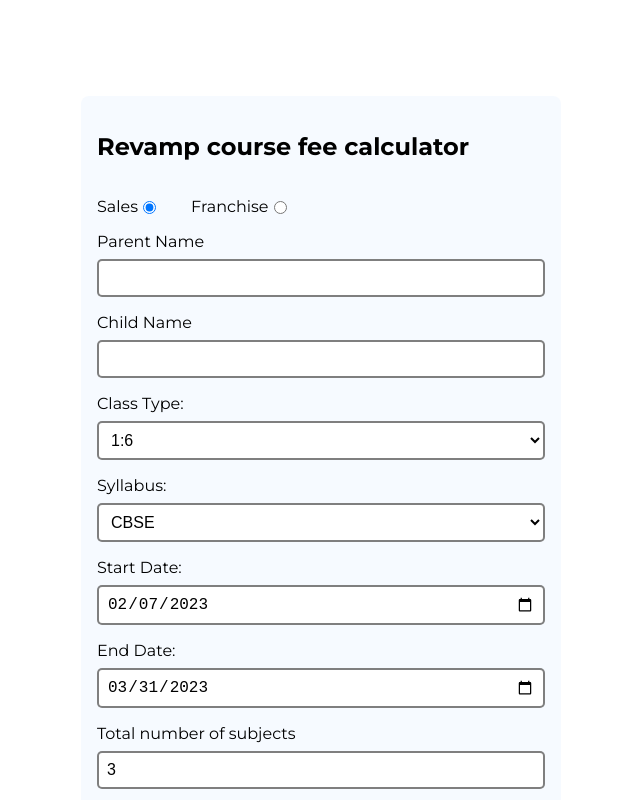
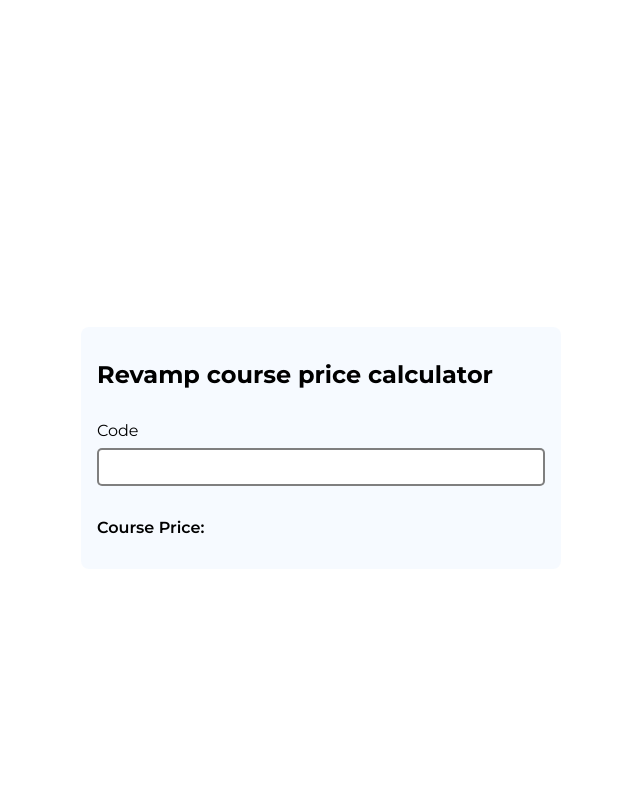
Before and after one commit to Texki-developers/Revamp-course-fee-calculator, a React (Create React App) app: page /sales-calculator in a window 1280 px wide. Shown: the top 800 px of the page, without its empty margins (319-959 px from the left). Built offline with nearby package versions, Linux system fonts and the light colour scheme.

Commit message:
Creating sales calculator

```diff
--- a/package.json
+++ b/package.json
@@ -8,6 +8,7 @@
     "@testing-library/user-event": "^13.5.0",
     "react": "^18.2.0",
     "react-dom": "^18.2.0",
+    "react-router-dom": "^6.8.2",
     "react-scripts": "5.0.1",
     "sass": "^1.58.0",
     "web-vitals": "^2.1.4"
--- a/src/App.js
+++ b/src/App.js
@@ -1,10 +1,17 @@
+import { BrowserRouter, Route, Router, Routes } from "react-router-dom";
 import CalculatorPage from "./Components/Calculator Page/CalculatorPage";
 import Home from "./Components/Home/Home";
+import SalesCalculator from "./Components/SaleCalculator/SalesCalculator";
 
 function App() {
   return (
     <div className="App">
-      <CalculatorPage />
+      <BrowserRouter>
+        <Routes>
+          <Route path="/" element={<CalculatorPage />}/>
+          <Route path="/sales-calculator" element={<SalesCalculator />} />
+        </Routes>
+      </BrowserRouter>
     </div>
   );
 }
--- /dev/null
+++ b/src/Components/SaleCalculator/SalesCalculator.jsx
@@ -0,0 +1,49 @@
+import React, { useState } from 'react'
+
+export default function SalesCalculator() {
+  const [coursePrice,setCoursePrice] = useState('')
+  const processCode = (event) => {
+    setCoursePrice(calculateCoursePrice(event.target.value))
+  }
+
+
+  function calculateCoursePrice(courseCode) {
+    const type = courseCode.charAt(0);
+    const weeks = parseInt(courseCode.substr(1, 2));
+    const subjects = courseCode.substr(3);
+
+    let pricePerHour = 0;
+    if (type === 'O') {
+      pricePerHour = 750;
+    } else if (type === 'S') {
+      pricePerHour = 350;
+    } else {
+      throw new Error('Invalid course type');
+
+    }
+
+    let totalPrice = 0;
+    for (let i = 0; i < subjects.length; i += 3) {
+      const subject = subjects.substr(i, 2);
+      const hours = parseInt(subjects.charAt(i + 2));
+      totalPrice += hours * pricePerHour;
+    }
+
+    return totalPrice * weeks;
+  }
+
+  return (
+    <div className="home-page-container">
+      <form className="calculate-form">
+        <h1 className="form-title">Revamp course price calculator</h1>
+        <label htmlFor="main" className="input-wrapper">
+          <span className="label-title">Code</span>
+          <input type="text" onChange={processCode} name="main" min={0} id="main" className="input-field" />
+        </label>
+        <ul className="results-wrapper">
+          <li className="results">Course Price: {coursePrice} </li>
+        </ul>
+      </form>
+    </div>
+  )
+}
```
Also changed, not shown: src/Components/SaleCalculator/SalesCalculator.scss (added), 1 other file (tests, documents, lock files or other folders).
